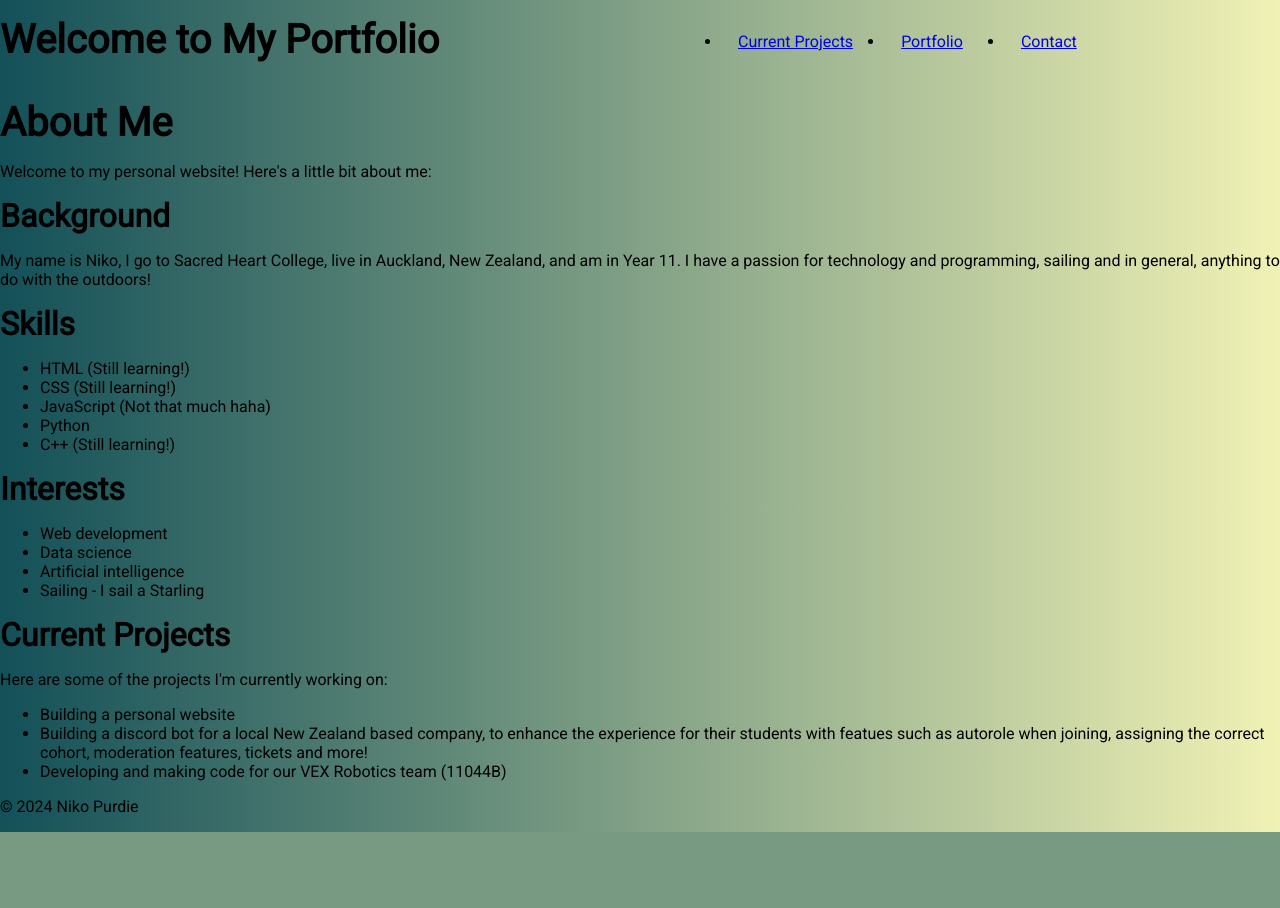
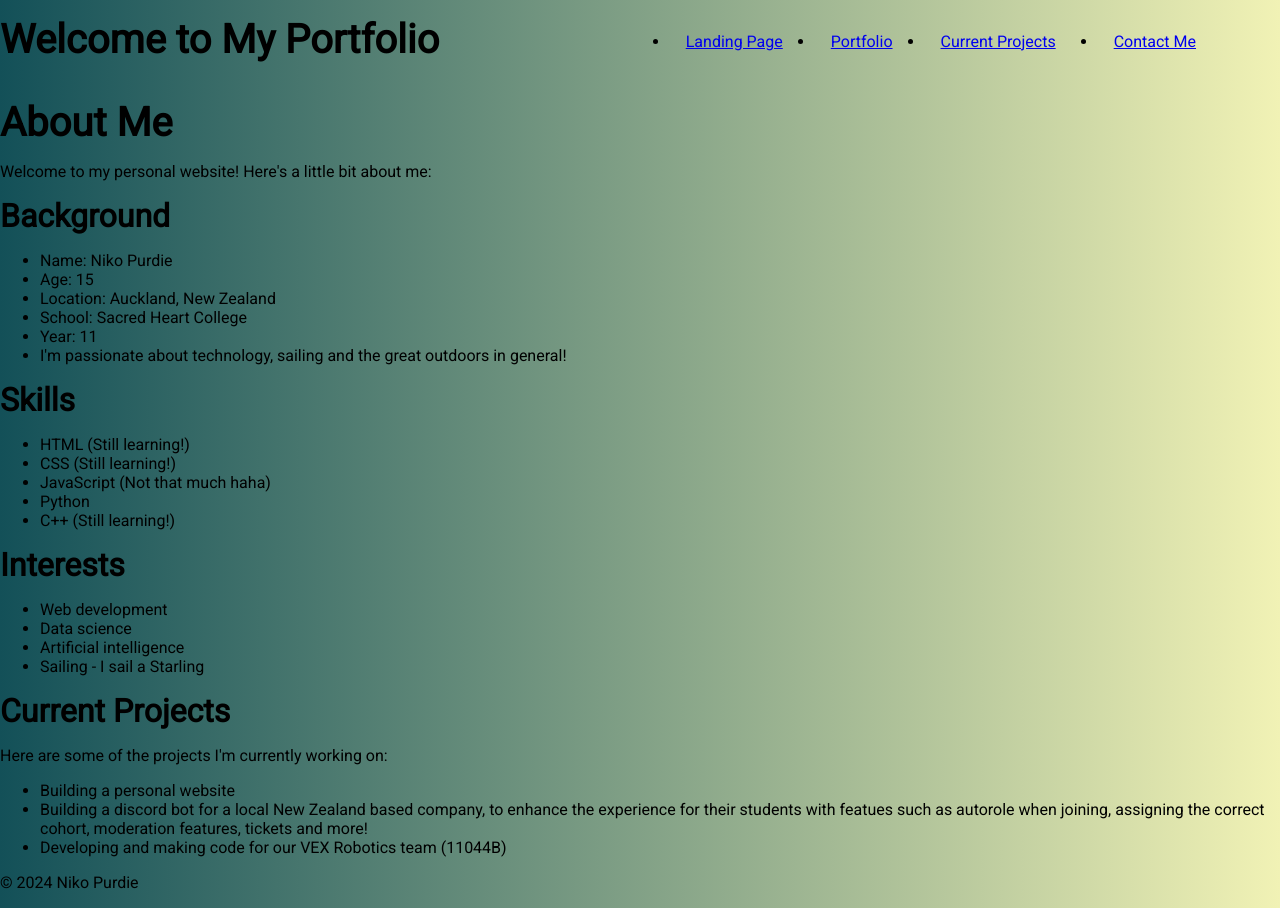
Before and after one commit to N1k0s1/personalwebsite, a Flask app: page / in a window 1280 px wide. Before the commit the page ends 832 px from the top, so only its background shows below. Run offline with Flask 3, Linux system fonts and the light colour scheme.

Commit message:
changes regarding current projects, landing page, portfolio and styling changes
changes regarding current projects, landing page, portfolio and styling changes, got the nav bar looking nicer too

```diff
--- a/static/styles.css
+++ b/static/styles.css
@@ -53,3 +53,10 @@
     h1 { font-size: 2rem; }
     nav { text-align: center; }
   }
+  .copyright {
+    position: absolute;
+    bottom: 0;
+    right: 0;
+    margin: 10px;
+    align-self: flex-end;
+  }
--- a/templates/landingpage.html
+++ b/templates/landingpage.html
@@ -12,12 +12,14 @@
             </div>
             <div style="flex: 1; text-align: right;">
                 <nav>
-                    <ul style="display: flex;">
-                        <li style="margin-left: 10px;"><a href="current-projects">Current Projects</a></li>
-                        <li style="margin-right: 10px;"><a href="portfolio">Portfolio</a></li>
-                        <li><a href="contact">Contact</a></li>
+                    <ul style="display: flex; flex-wrap: nowrap;">
+                        <li style="margin-left: 10px; white-space: nowrap;"><a href="/">Landing Page</a></li>
+                        <li style="white-space: nowrap;"><a href="portfolio">Portfolio</a></li>
+                        <li style="margin-right: 10px; white-space: nowrap;"><a href="current+projects">Current Projects</a></li>
+                        <li style="margin-right: 20px; white-space: nowrap;"><a href="contact">Contact Me</a></li>
                     </ul>
                 </nav>
+            </div>
     </header>
 
     <section id="about">
@@ -25,7 +27,15 @@
     <p>Welcome to my personal website! Here's a little bit about me:</p>
 
     <h2>Background</h2>
-    <p>My name is Niko, I go to Sacred Heart College, live in Auckland, New Zealand, and am in Year 11. I have a passion for technology and programming, sailing and in general, anything to do with the outdoors!</p>
+    <ul>
+        <li>Name: Niko Purdie</li>
+        <li>Age: 15</li>
+        <li>Location: Auckland, New Zealand</li>
+        <li>School: Sacred Heart College</li>
+        <li>Year: 11</li>
+        <li>I'm passionate about technology, sailing and the great outdoors in general!</li>
+    </ul>
+
 
     <h2>Skills</h2>
     <ul>
```
Also changed, not shown: templates/contact.html (+12 -9 lines), templates/current_projects.html (+5 -4 lines), templates/portfolio.html (+10 -9 lines).
